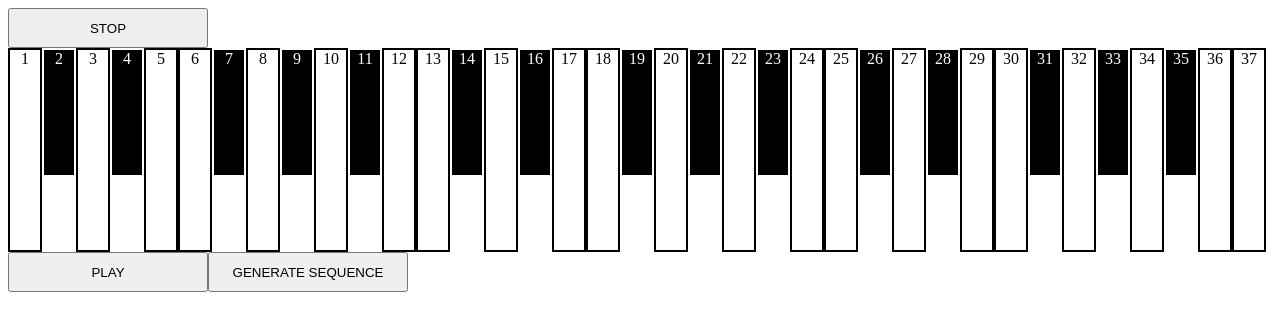
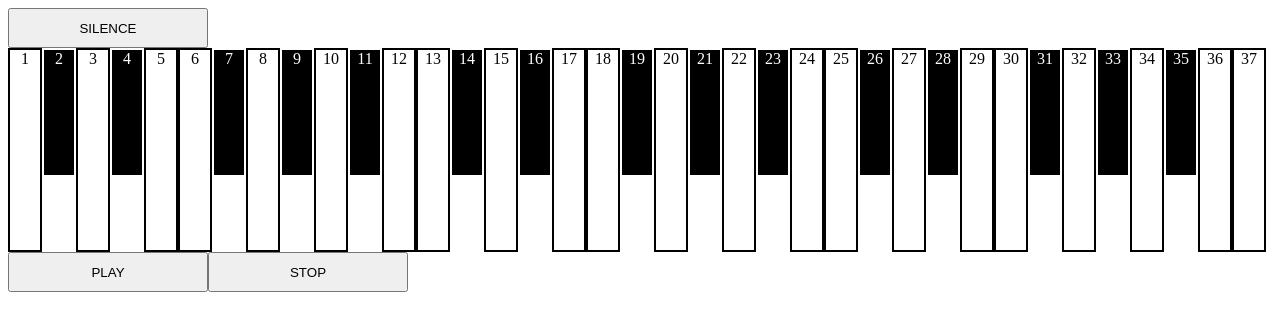
Before and after one commit to JosepConejero/escales, a React (Create React App) app: page / in a window 1280 px wide. Shown: the top 330 px of the page. Built offline with nearby package versions, Linux system fonts and the light colour scheme; no server answers.

Commit message:
Added stopSequence function

```diff
--- a/src/App.js
+++ b/src/App.js
@@ -69,9 +69,9 @@ const stopNotes = () => {
 //const intervals = [0, 2, 2, 1, 2, 2, 2, 1]; //jónico //MAYOR
 //const intervals = [0, 2, 1, 2, 2, 2, 1, 2]; //dórico
 //const intervals = [0, 1, 2, 2, 2, 1, 2, 2]; //frigio
-const intervals = [0, 2, 2, 2, 1, 2, 2, 1]; //lidio
+//const intervals = [0, 2, 2, 2, 1, 2, 2, 1]; //lidio
 //const intervals = [0, 2, 2, 1, 2, 2, 1, 2]; //mixolidio
-//const intervals = [0, 2, 1, 2, 2, 1, 2, 2]; //eólico //MENOR
+const intervals = [0, 2, 1, 2, 2, 1, 2, 2]; //eólico //MENOR
 //const intervals = [0, 1, 2, 2, 1, 2, 2, 2]; //locrio
 
 //const intervals = [0, 1, 2, 1, 2, 1, 2, 1, 2];
@@ -109,18 +109,23 @@ const playArrayNotes = () => {
   orden >= sequence.length - 1 ? (orden = 0) : orden++;
 };
 
+let nIntervId;
+
 const playSequence = () => {
   sequence = obtainSequence();
   //console.log(121);
-  setInterval(playArrayNotes, 500);
+  nIntervId = setInterval(playArrayNotes, 500);
 };
-
-//let nIntervId = setInterval(playSequence, 500);
 
 const playArpeggio = () => {
   keySounds.forEach((sound) => {
     sound.play();
   });
+};
+
+const stopSequence = () => {
+  clearInterval(nIntervId);
+  orden = 0;
 };
 
 const generateSequence = () => {};
@@ -130,14 +135,14 @@ function App() {
 
   return (
     <>
-      <Button onClick={stopNotes}>STOP</Button>
+      <Button onClick={stopNotes}>SILENCE</Button>
       <Container className="App">
         {keySounds.map((item, index) => (
           <Key key={index} note={index + 1} keySound={keySounds[index]} />
         ))}
       </Container>
       <Button onClick={playSequence}>PLAY</Button>
-      <Button onClick={generateSequence}>GENERATE SEQUENCE</Button>
+      <Button onClick={stopSequence}>STOP</Button>
     </>
   );
 }
```
